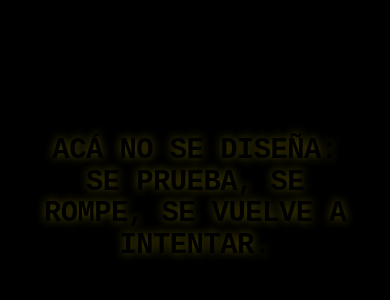
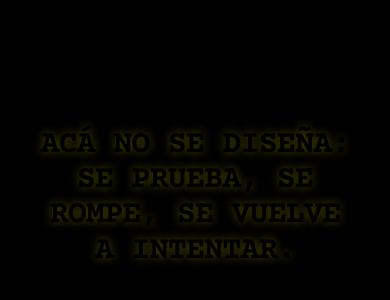
Before and after one commit to luciabalbo/by____lulitx, a Next.js app: page /logs in a window 390 px wide. Shown: the part 378-678 px from the top of the page. Built offline with nearby package versions, Linux system fonts and the light colour scheme.

Commit message:
Correccion de tipografia en celulares

```diff
--- a/app/archive/archive.module.css
+++ b/app/archive/archive.module.css
@@ -136,39 +136,23 @@
     z-index: 10;
 }
 
-/* =============================================
-   PARCHE DE TIPOGRAFÍA ARCHIVO (MOBILE FIX)
-   ============================================= */
 @media (max-width: 768px) {
   .container,
   .header,
   .escape_btn,
   .photo_info,
-  .modal_hint,
   .meta_left span,
   .meta_right span {
-    /* Forzamos Courier New en todo el sistema de archivo */
-    font-family: 'Courier New', Courier, monospace !important;
-
-    /* Evita ajustes automáticos del navegador móvil */
+    font-family: var(--font-courier), monospace !important;
     -webkit-text-size-adjust: 100%;
-
-    /* Renderizado crudo y técnico */
-    text-rendering: optimizeLegibility;
-    -webkit-font-smoothing: antialiased;
   }
 
-  /* Ajuste específico para el grid en celulares muy chicos */
   .grid {
-    grid-template-columns: 1fr; /* Una sola columna para que las fotos no queden minúsculas */
+    grid-template-columns: 1fr; /* Una columna para evitar que las fotos se vean minúsculas */
   }
 
   .photo_card:nth-child(3n) {
-    grid-column: span 1; /* Cancelamos el span doble en mobile para evitar huecos raros */
+    grid-column: span 1;
     grid-row: span 1;
   }
-
-  .escape_btn {
-    font-family: 'Courier New', Courier, monospace !important;
-  }
 }
--- a/app/logs/logs.module.css
+++ b/app/logs/logs.module.css
@@ -134,28 +134,19 @@
   }
 }
 
-/* =============================================
-   PARCHE DE TIPOGRAFÍA LOGS (MOBILE FIX)
-   ============================================= */
 @media (max-width: 768px) {
   .container,
   .text,
   .back,
   .footer,
-  .section {
-    /* Forzamos Courier New en todos los elementos del Manifiesto */
-    font-family: 'Courier New', Courier, monospace !important;
-
-    /* Evita que el sistema operativo cambie el tamaño o la fuente */
+  .header span {
+    font-family: var(--font-courier), monospace !important;
     -webkit-text-size-adjust: 100%;
-
-    /* Mantenemos el renderizado crudo */
-    text-rendering: optimizeLegibility;
-    -webkit-font-smoothing: antialiased;
   }
 
-  /* Aseguramos que el botón de escape centrado también mantenga la fuente */
-  .back {
-    font-family: 'Courier New', Courier, monospace !important;
+  .text {
+    /* Ajuste de tamaño para que el clamp no se vuelva loco en Safari */
+    font-size: clamp(1.2rem, 10vw, 2rem) !important;
+    letter-spacing: -1px;
   }
 }
--- a/app/page.module.css
+++ b/app/page.module.css
@@ -291,29 +291,42 @@
 }
 
 @media (max-width: 480px) {
-  .bottom-edge {
-    bottom: 25px; /* Un poco más arriba en mobile para que no lo tape el navegador */
+  .main-viewport {
+    position: relative; /* Evita errores de scroll en Safari */
+    min-height: 100dvh;
   }
 
-  .centered-text {
-    font-size: 7px;
-    letter-spacing: 0.5em; /* Reducimos el espacio solo en mobile para que entre */
-    text-indent: 0.5em;
-    opacity: 0.6; /* Un toque más sutil */
+  .the-card {
+    width: 300px; /* Un poco más pequeña para iPhones mini */
+    height: 190px;
+  }
+
+  .name {
+    font-family: var(--font-courier), monospace !important;
+    font-size: 16px !important;
+  }
+
+  .join-button {
+    font-family: var(--font-courier), monospace !important;
+    width: 85%;
+    padding: 12px;
+    font-size: 9px;
   }
 }
 
-/* PARCHE DE TIPOGRAFÍA PARA CELULARES */
+/* EL PARCHE DEFINITIVO PARA IPHONE */
 @media (max-width: 768px) {
   .text,
   .name,
   .back,
   .join-button,
   .success-title,
-  .centered-text {
-    /* Forzamos la fuente monoespaciada del sistema para que no use la Serif por defecto */
-    font-family: 'Courier New', Courier, monospace !important;
-    /* Evitamos que el navegador ajuste el tamaño del texto a su antojo */
+  .centered-text,
+  .back-title,
+  .side-text {
+    /* Forzamos la variable de Next.js */
+    font-family: var(--font-courier), monospace !important;
     -webkit-text-size-adjust: 100%;
+    text-rendering: optimizeLegibility;
   }
 }
```
